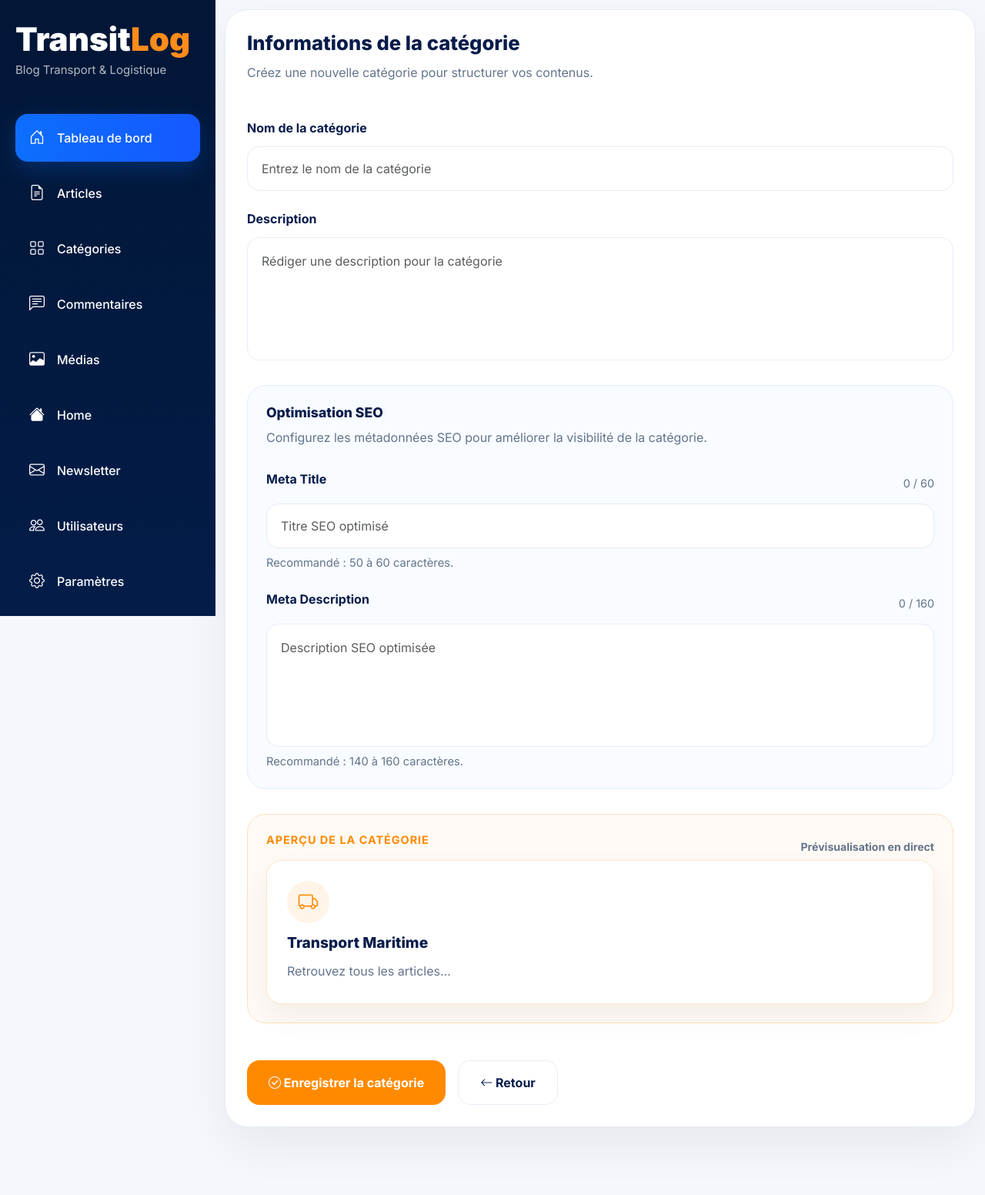
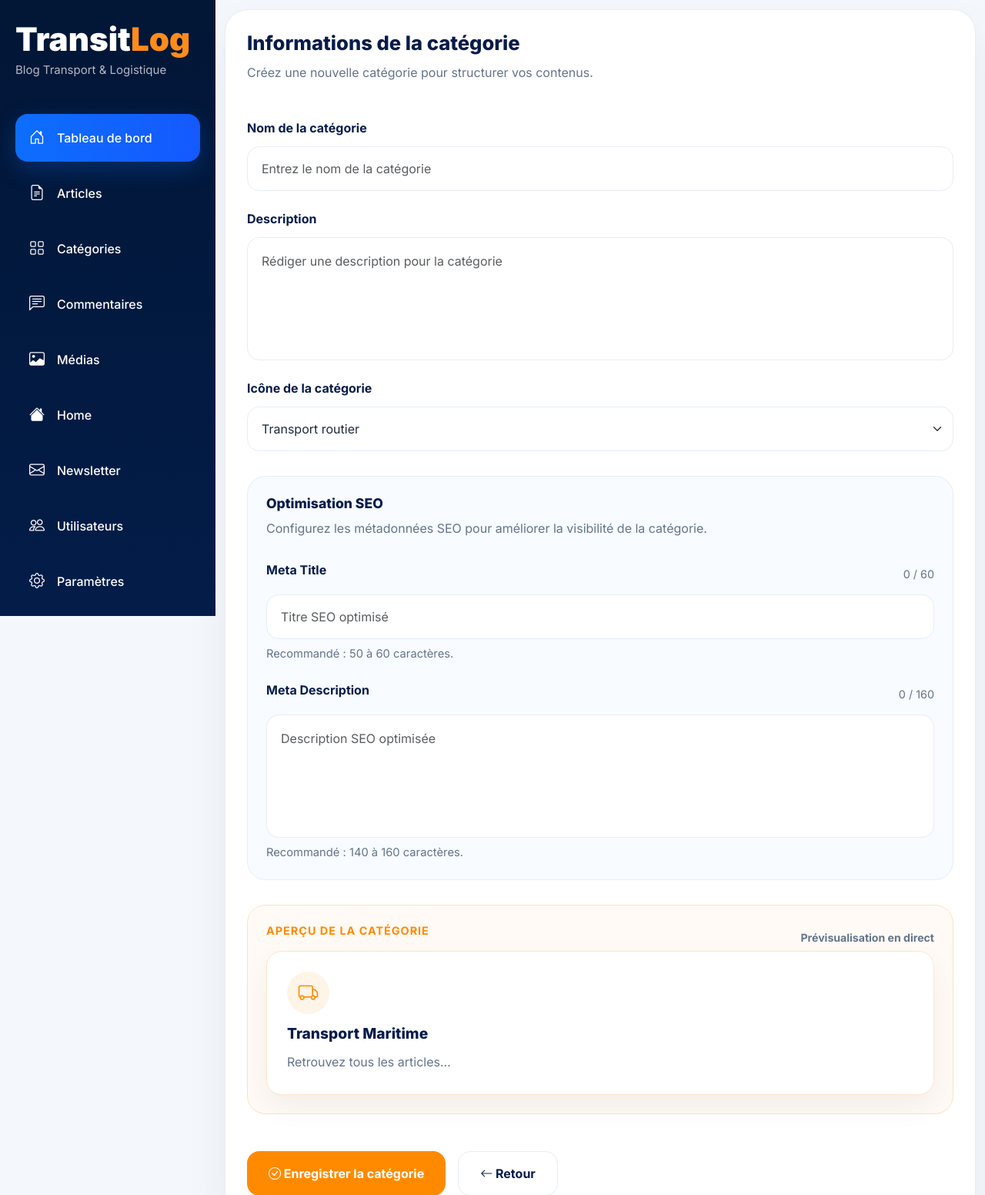
Before and after one commit to elpadrino94/transit-log, a Django app: page /dashboard/add-category/ in a window 1280 px wide. Shown: the top 1552 px of the page at 77% size. Run offline with Django 5.2, Linux system fonts and the light colour scheme; grey boxes are pictures that could not be loaded.

Commit message:
Ajout d'un champ d'icône pour les catégories avec options de sélection dans le formulaire et mise à jour des modèles et des vues associés.

```diff
--- a/app/models.py
+++ b/app/models.py
@@ -11,9 +11,13 @@ class Category(models.Model):
     name = models.CharField(max_length=100)
     slug = models.SlugField(max_length=100, unique=True)
     description = models.TextField(blank=True)
+    icon = models.CharField(
+        max_length=100,
+        default='bi bi-folder',
+        help_text="Classe Bootstrap Icons, ex: bi bi-truck"
+    )
     meta_title = models.CharField(max_length=60, blank=True)
     meta_description = models.CharField(max_length=160, blank=True)
-
 
     class Meta:
         verbose_name_plural = 'Categories'
--- a/dashboard/forms.py
+++ b/dashboard/forms.py
@@ -3,15 +3,35 @@ from django import forms
 from app.models import Post, Category
 
 
+ICON_CHOICES = [
+    ("bi bi-truck", "Transport routier"),
+    ("bi bi-water", "Transport maritime"),
+    ("bi bi-airplane", "Transport aérien"),
+    ("bi bi-file-earmark-check", "Transit douanier"),
+    ("bi bi-box-seam", "Logistique"),
+    ("bi bi-globe", "Import / Export"),
+    ("bi bi-cart", "Commerce"),
+
+
+]
+
 class CategoryAddForm(forms.ModelForm):
+
+    icon = forms.ChoiceField(
+        choices=ICON_CHOICES,
+        widget=forms.Select(attrs={
+            "class": "form-select",
+        })
+    )
     class Meta:
         model = Category
-        fields = ['name', 'description', 'meta_title', 'meta_description']
+        fields = ['name', 'description', 'meta_title', 'meta_description', 'icon']
         widgets = {
             'name': forms.TextInput(attrs={'class': 'form-control', 'id': 'category-name', 'placeholder': 'Entrez le nom de la catégorie'}),
             'description': forms.Textarea(attrs={'class': 'form-control', 'id': 'category-description', 'placeholder': 'Rédiger une description pour la catégorie', 'rows': 3}),
             'meta_title': forms.TextInput(attrs={'class': 'form-control', 'id': 'meta-title', 'placeholder': 'Titre SEO optimisé'}),
             'meta_description': forms.Textarea(attrs={'class': 'form-control', 'id': 'meta-description', 'placeholder': 'Description SEO optimisée', 'rows': 3}),
+
         }
 
 
--- a/dashboard/templates/dash/add_category.html
+++ b/dashboard/templates/dash/add_category.html
@@ -33,6 +33,17 @@
               <label class="form-label" for="category-description">Description</label>
 
               {{ form.description }}
+            </div>
+
+            <!-- ICON -->
+            <div class="col-12">
+              <label class="form-label" for="id_icon">Icône de la catégorie</label>
+
+              {{ form.icon }}
+
+              {% if form.icon.errors %}
+                <div class="invalid-feedback d-block">{{ form.icon.errors }}</div>
+              {% endif %}
             </div>
           </div>
 
@@ -78,7 +89,7 @@
 
             <div class="preview-category">
               <div class="preview-icon">
-                <i class="bi bi-truck"></i>
+                <i id="preview-icon-symbol" class="{{ form.icon.value|default:'bi bi-folder' }}"></i>
               </div>
 
               <h3 class="preview-title">{{ category.name }}</h3>
@@ -109,10 +120,12 @@
       const form = document.getElementById('category-form')
       const nameInput = document.getElementById('category-name')
       const descriptionInput = document.getElementById('category-description')
+      const iconInput = document.getElementById('id_icon')
       const titleInput = document.getElementById('meta-title')
       const descInput = document.getElementById('meta-description')
       const previewTitle = document.querySelector('.preview-title')
       const previewDescription = document.querySelector('.preview-description')
+      const previewIcon = document.getElementById('preview-icon-symbol')
       const titleCounter = document.getElementById('title-counter')
       const descriptionCounter = document.getElementById('description-counter')
       const saveButton = document.getElementById('save-category')
@@ -124,6 +137,9 @@
         }
         if (previewDescription && descriptionInput) {
           previewDescription.textContent = descriptionInput.value.trim() || 'Retrouvez tous les articles...'
+        }
+        if (previewIcon && iconInput) {
+          previewIcon.className = iconInput.value || 'bi bi-folder'
         }
       }
 
@@ -149,7 +165,7 @@
 
       // Écouteurs d'événements pour la prévisualisation et la validation
       if (nameInput && descriptionInput) {
-        ;[nameInput, descriptionInput].forEach((field) => {
+        ;[nameInput, descriptionInput, iconInput].filter(Boolean).forEach((field) => {
           field.addEventListener('input', () => {
             updatePreview()
             validateForm()
--- a/dashboard/templates/dash/dashboard.html
+++ b/dashboard/templates/dash/dashboard.html
@@ -218,7 +218,7 @@
       </div>
 
       <!-- QUICK ACTION -->
-      <div class="col-xl-2">
+      <!-- <div class="col-xl-2">
         <div class="content-card">
           <h3 class="section-title mb-4">Actions rapides</h3>
 
@@ -232,7 +232,7 @@
 
           <button class="quick-btn">Newsletter</button>
         </div>
-      </div>
+      </div> -->
 
       <!-- COMMENTS -->
       <div class="col-xl-3">
@@ -287,7 +287,7 @@
 
     <!--
            | ARTICLES TABLE
-           |    -->
+           |     -->
 
     <div class="row g-4">
       <div class="col-xl-8">
--- a/static/css/dash/add_category.css
+++ b/static/css/dash/add_category.css
@@ -20,9 +20,7 @@ a {
 }
 
 
-/* =========================
-                  FORM SECTION
-              ==========================*/
+/* =========  FORM SECTION  =========*/
 
 .form-section {
     margin-top: 12px;
@@ -70,6 +68,15 @@ a {
     color: var(--text);
 }
 
+.form-select {
+    height: 58px;
+    border-radius: 16px;
+    border: 1px solid var(--border);
+    padding: 14px 18px;
+    transition: 0.3s;
+    color: var(--text);
+}
+
 textarea.form-control {
     min-height: 160px;
     resize: none;
@@ -77,6 +84,11 @@ textarea.form-control {
 }
 
 .form-control:focus {
+    border-color: #2563eb;
+    box-shadow: 0 0 0 4px rgba(37, 99, 235, 0.08);
+}
+
+.form-select:focus {
     border-color: #2563eb;
     box-shadow: 0 0 0 4px rgba(37, 99, 235, 0.08);
 }
--- a/static/css/dash/dashboard.css
+++ b/static/css/dash/dashboard.css
@@ -92,6 +92,14 @@ a {
     font-weight: 500;
 }
 
+.sidebar-button {
+    width: 100%;
+    border: 0;
+    background: transparent;
+    text-align: left;
+    font: inherit;
+}
+
 .sidebar-link:hover {
     background: rgba(255, 255, 255, 0.08);
     color: white;
@@ -166,8 +174,7 @@ a {
     min-height: 100vh;
 }
 
-/*
-                    |--------------------------------------------------------------------------
+/*    |--------------------------------------------------------------------------
  | HEADER
    |--------------------------------------------------------------------------
   */
@@ -254,8 +261,7 @@ a {
     padding: 0 35px 35px;
 }
 
-/*
-                    |--------------------------------------------------------------------------
+/* |--------------------------------------------------------------------------
  | STAT CARD
  |--------------------------------------------------------------------------
  */
--- a/templates/dash_base.html
+++ b/templates/dash_base.html
@@ -81,6 +81,14 @@
             <i class="bi bi-gear"></i>
             Paramètres
           </a>
+
+          <form method="post" action="{% url 'logout' %}">
+            {% csrf_token %}
+            <button type="submit" class="sidebar-link text-danger sidebar-button">
+              <i class="bi bi-box-arrow-right"></i>
+              Déconnexion
+            </button>
+          </form>
         </div>
 
         <!-- HELP CARD -->
```
Also changed, not shown: dashboard/templates/dash/list_category.html (+5 -5 lines), app/migrations/0003_category_icon.py (added), db.sqlite3. Lines whose indentation alone changed are shown as unchanged.
